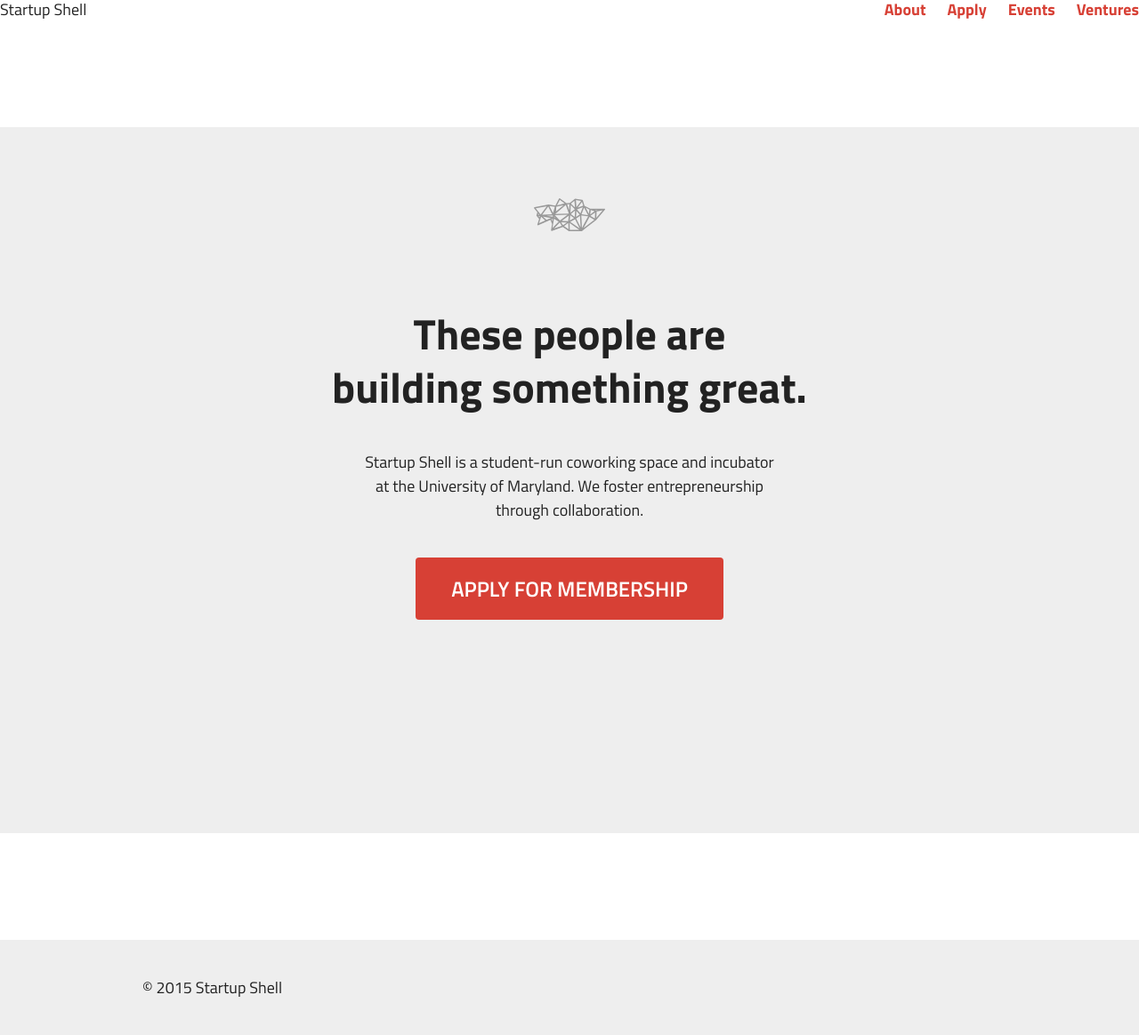
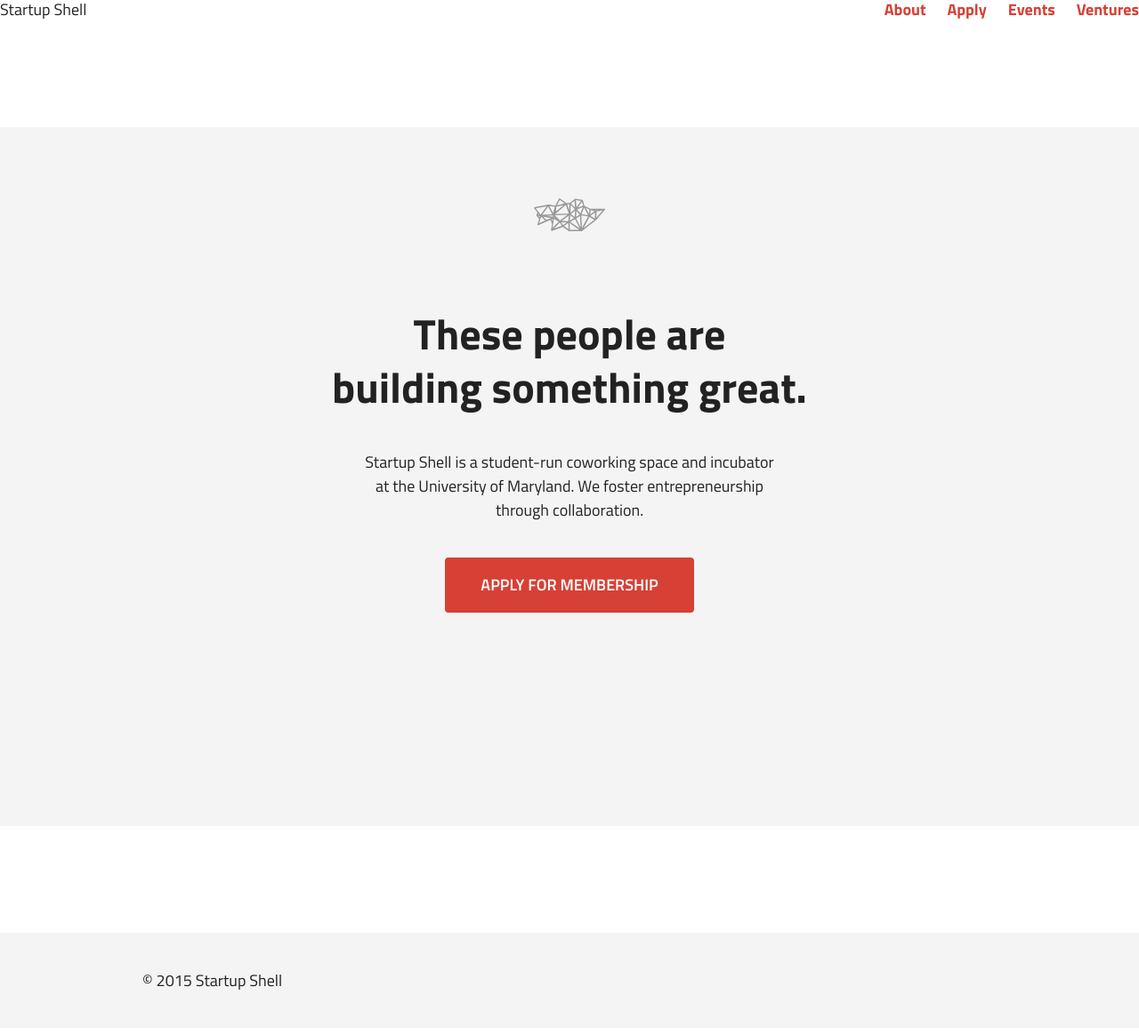
Before and after one commit to StartupShell/web-2015, a Jekyll site: the page built from index.html, in a window 1280 px wide. Shown: the whole page at 89% size. Built offline with Jekyll 4.4.1, drawn with Linux system fonts in a browser that asks for light colours.

Commit message:
tweaked light-gray

```diff
--- a/_sass/_ui.scss
+++ b/_sass/_ui.scss
@@ -4,7 +4,7 @@
   padding: $space/2 $space;
   margin: 0 auto;
   @extend .rounded;
-  @extend .h2;
+  @extend .h3;
   text-align: center;
   text-transform: uppercase;
   color: $white;
--- a/_sass/_variables.scss
+++ b/_sass/_variables.scss
@@ -5,7 +5,7 @@ $black:			#000;
 
 $gray:	 		#222;
 $medium-gray:	#999;
-$light-gray:	#EEE;
+$light-gray:	#F4F4F4;
 
 $red: 			#D74035;
 
```
Also changed, not shown: 1 other file.
